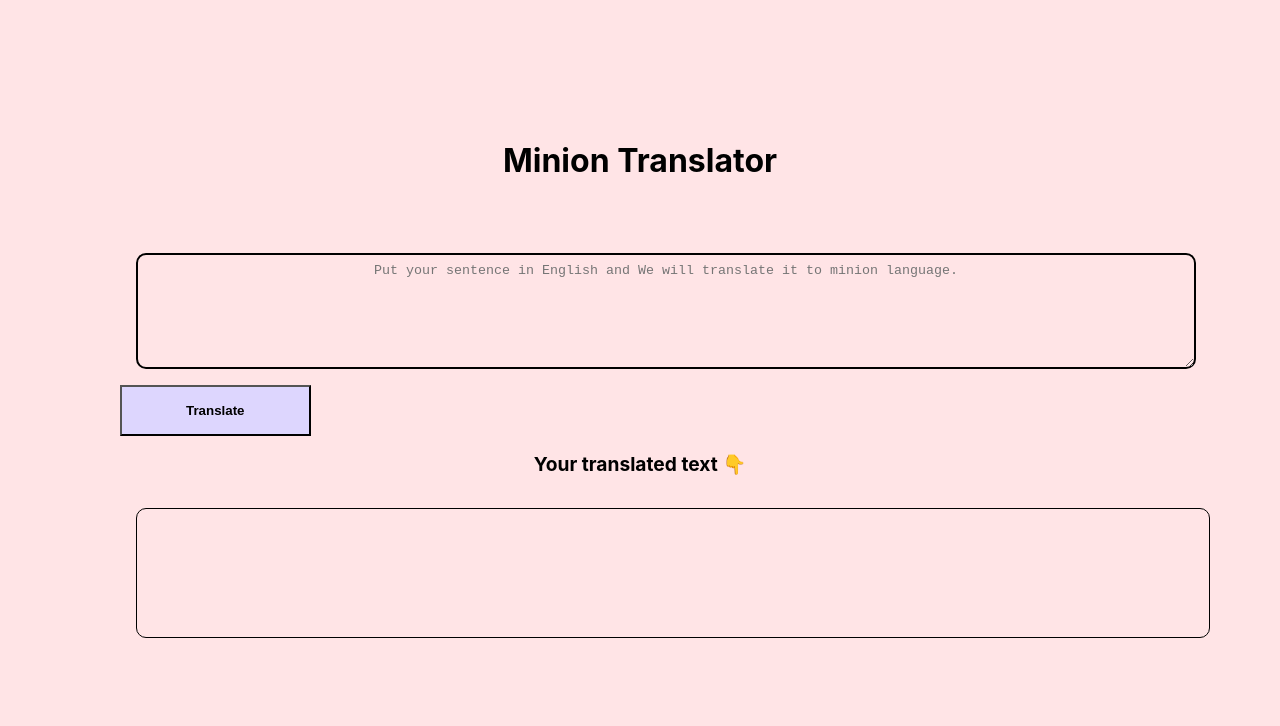
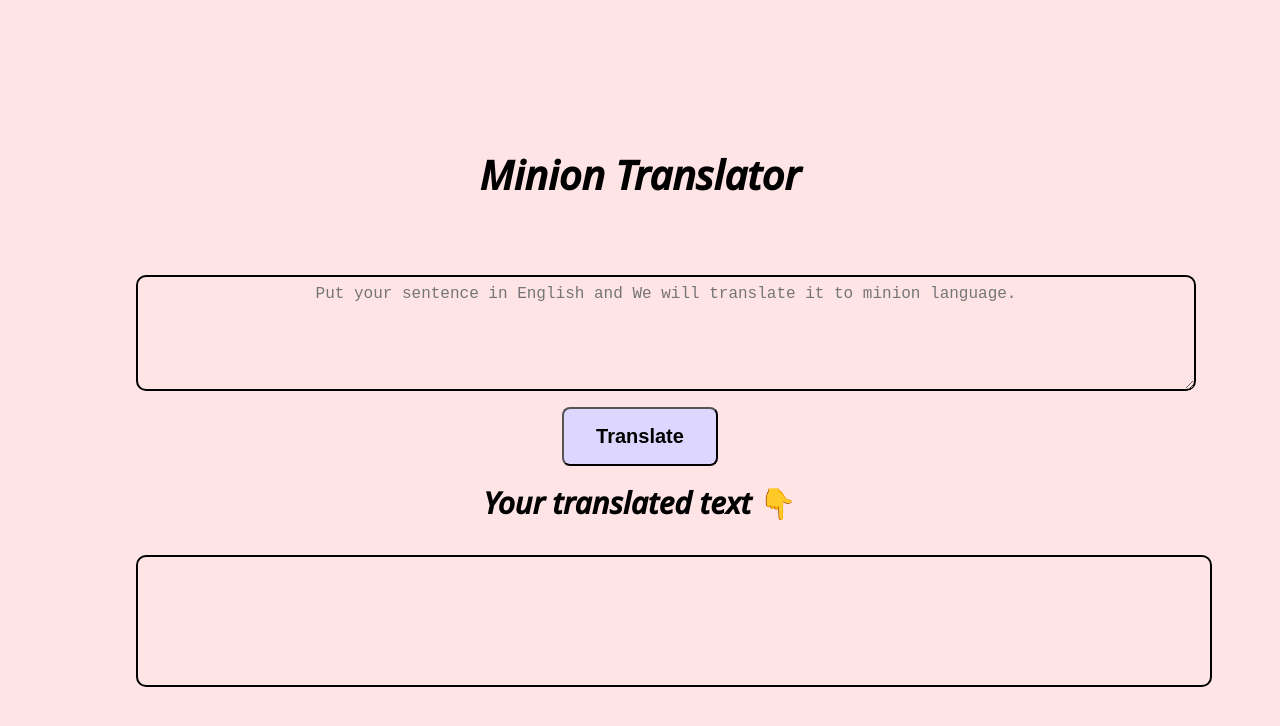
Before and after one commit to ParasMohan/Mark-Six-Minion-Translate, a plain HTML site: page index.html in a window 1280 px wide. Drawn offline with Linux system fonts and the light colour scheme; a web font is replaced by a local one.

Commit message:
Style: Button

```diff
--- a/index.html
+++ b/index.html
@@ -15,7 +15,7 @@
     }
     #output{
         width: 85%;
-        border: 2px solid black;
+        border: 3px solid black;
         height: 9vh;
         margin: 1rem;
         padding: 1rem;
@@ -29,10 +29,17 @@
 <body>
 
     <h1> Minion Translator </h1>
+
     <textarea id="txt-input" placeholder="Put your sentence in English and We will translate it to minion language."></textarea>
+
+    <div class="container">
+
     <button id="btn-translate" class="btn"> Translate </button>
 
-    <div style="font-size: larger;" class="output-txt">Your translated text 👇</div>
+    </div>
+
+    <div class="output-txt">Your translated text 👇</div>
+
     <div id="output"></div>
 
 
--- a/styles.css
+++ b/styles.css
@@ -1,15 +1,20 @@
-@import url('https://fonts.googleapis.com/css2?family=Kanit:ital@1&family=Noto+Sans:ital,wght@1,500&family=Open+Sans&family=Rubik+Gemstones&display=swap');
-font-family: 'Noto Sans', sans-serif;
-
+@import url('https://fonts.googleapis.com/css2?family=Noto+Sans:ital,wght@1,500&display=swap');
+html{ font-family: 'Noto Sans', sans-serif; };
 .txt-area{
     width: 70%;
     height: 9vh;
     display: block;
     margin: 1rem;
 }
+h1{
+    font-size: 40px;
+}
+#txt-input{
+    font-size: large;
+}
 
 body{
-    font-family: Inter,sans-serif;
+    font-family: 'Noto Sans', sans-serif;
     background-size: cover;
     background-repeat: no-repeat;
     background-position: center;
@@ -31,7 +36,8 @@ textarea{
 
 
 #output{
-    border: 1px solid #000;
+    font-family: 'Noto Sans', sans-serif;
+    border: 2px solid #000;
 
     height: 12vh;
     width: 100%;
@@ -43,23 +49,34 @@ textarea{
     padding: 1rem;
     font-weight: bold;
     text-align: center;
+    font-size: 30px;
 
 
 }
 
 #btn-translate{
     color: black;
-    padding: 1rem 4rem;
+    padding: 1rem 2rem;
    background-color: #ddd6fe;
    text-align: center;
     margin: auto;
+    font-weight: bolder;
+    font-size: 20px;
+
   }
+
+.container{
+   border-radius: 0.5rem;
+    text-align: center;
+}
 
 .btn{
     text-align: center;
     margin: auto;
     font-weight: bold;
-    padding-left: 5rem;
+    padding-left: 1rem;
+    border-radius: 0.5rem;
+    font-weight: bolder;
 
 
 }
```
